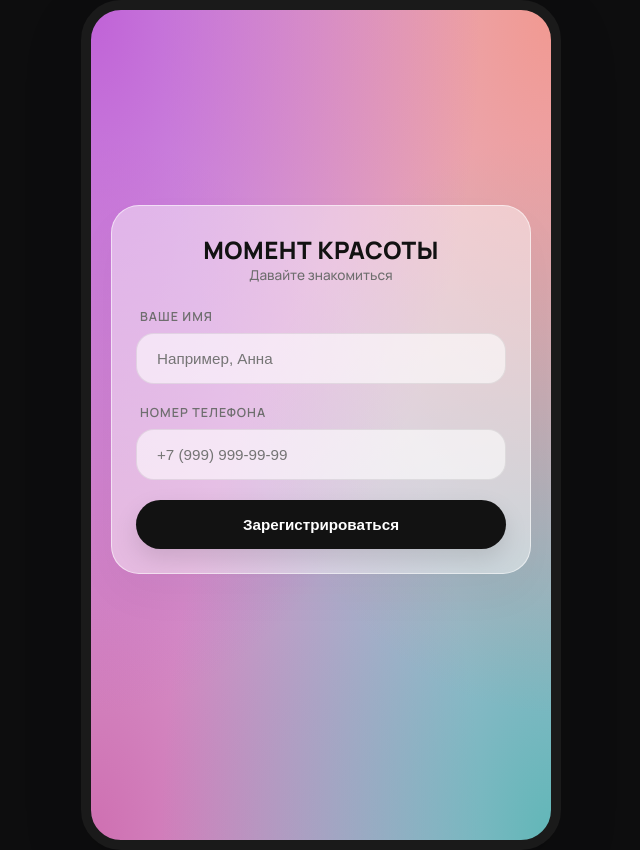
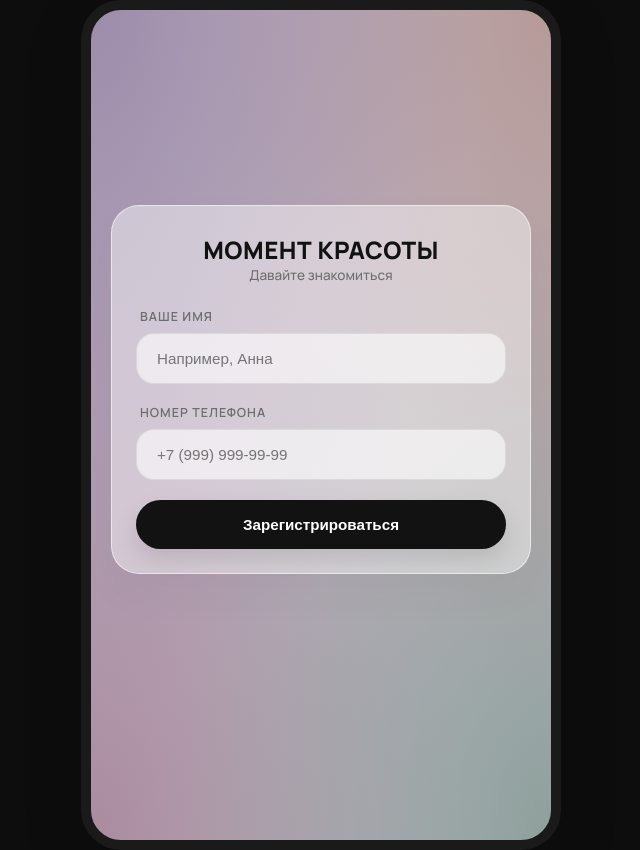
Before and after one commit to kalesnitch-cmd/manicure-telegram-mini-app, a React (Vite) app: page / in a window 1280 px wide. Shown: the whole page, without its empty margins (319-959 px from the left). Built offline with nearby package versions, Linux system fonts and the light colour scheme.

Commit message:
design fix: replace bright neon background gradients with premium muted dusty-pastel tones

```diff
--- a/src/index.css
+++ b/src/index.css
@@ -54,11 +54,11 @@ body {
   height: 100dvh;
   /* Fluid liquid gradient background matching the mockup */
   background:
-    radial-gradient(at 0% 0%, rgba(176, 50, 208, 0.65) 0px, transparent 60%),
-    radial-gradient(at 100% 0%, rgba(254, 130, 90, 0.6) 0px, transparent 60%),
-    radial-gradient(at 100% 100%, rgba(30, 180, 160, 0.65) 0px, transparent 60%),
-    radial-gradient(at 0% 100%, rgba(198, 70, 150, 0.65) 0px, transparent 60%),
-    #debce4;
+    radial-gradient(at 0% 0%, rgba(150, 131, 165, 0.85) 0px, transparent 60%),
+    radial-gradient(at 100% 0%, rgba(178, 146, 140, 0.8) 0px, transparent 60%),
+    radial-gradient(at 100% 100%, rgba(132, 156, 148, 0.85) 0px, transparent 60%),
+    radial-gradient(at 0% 100%, rgba(165, 131, 151, 0.85) 0px, transparent 60%),
+    #c4bac8;
   position: relative;
   display: flex;
   flex-direction: column;
```
